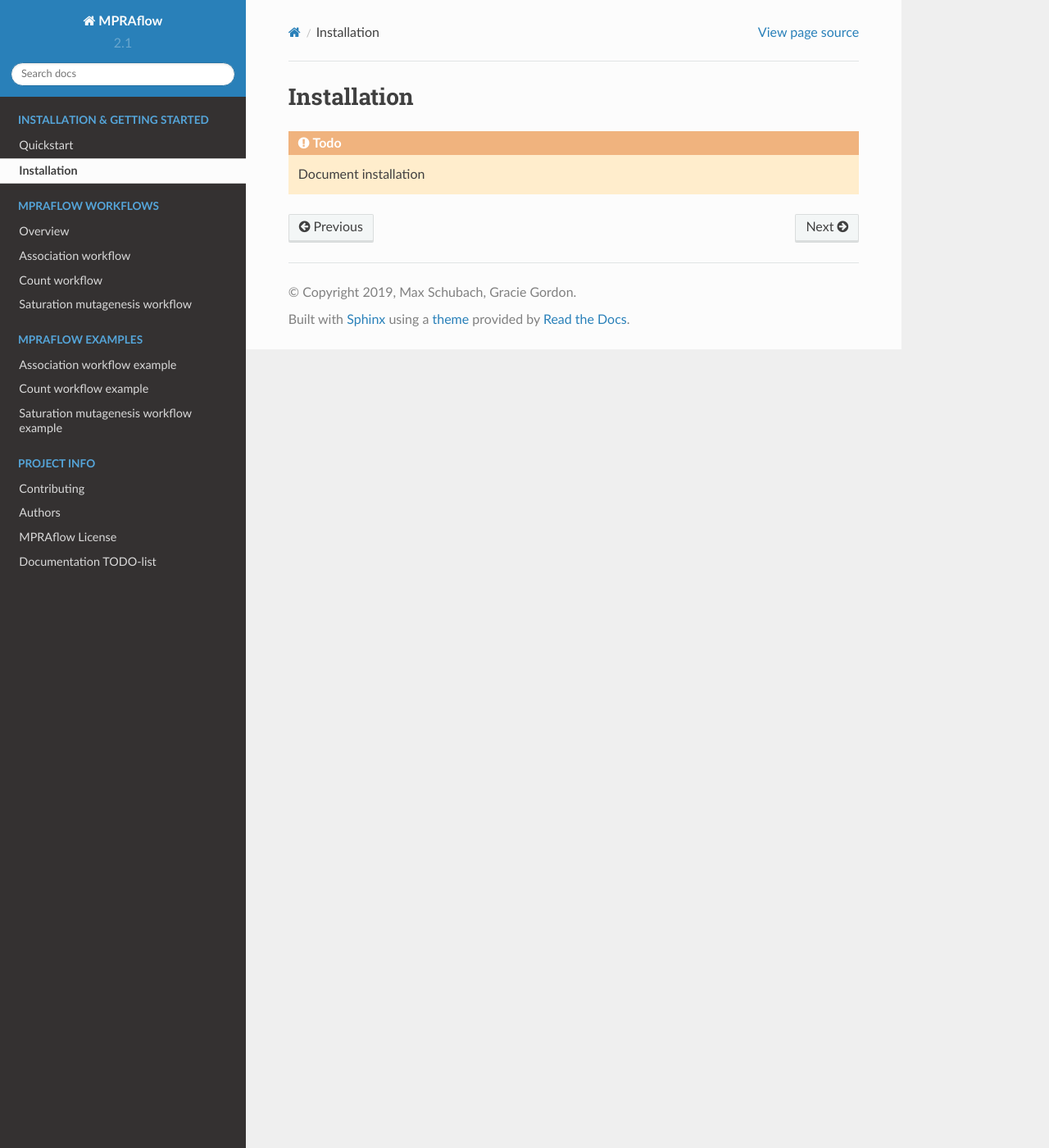
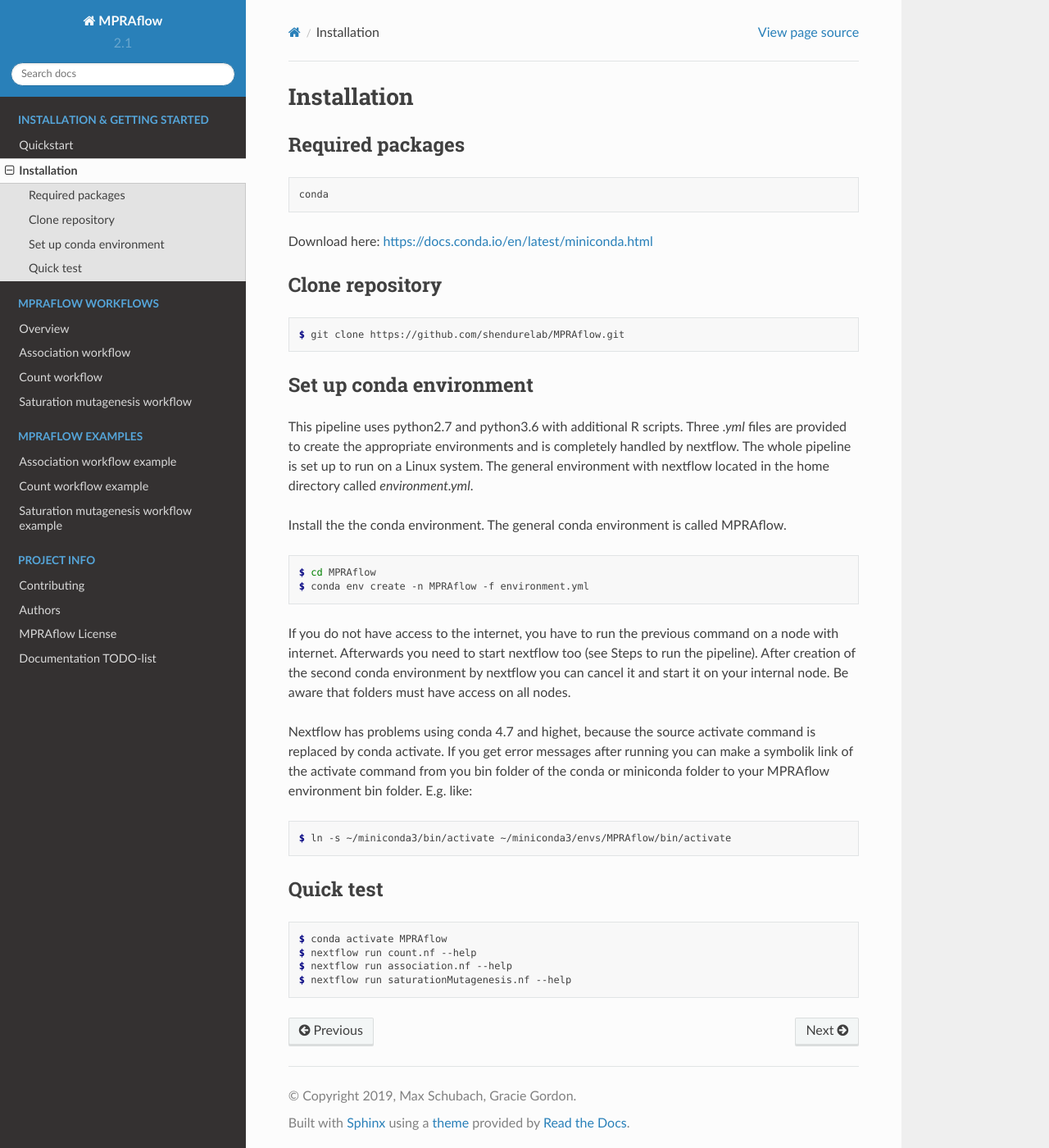
Before and after one commit to shendurelab/MPRAflow, a Sphinx documentation site: the page built from docs/install.rst, in a window 1280 px wide and 1400 px high. Shown: the whole window at 82% size. Built offline with Sphinx 7.4.7 and the Read the Docs theme 2.0.0, drawn with Linux system fonts in a browser that asks for light colours; formulas are drawn with MathJax 3; pages that are not in the unit, such as notebooks, are missing from menus.

Commit message:
installation documentation

```diff
--- a/docs/install.rst
+++ b/docs/install.rst
@@ -3,5 +3,48 @@ Installation
 =====================
 
 
-.. todo::
-  Document installation
+Required packages
+==================
+
+.. parsed-literal::
+
+  	conda
+
+Download here: https://docs.conda.io/en/latest/miniconda.html
+
+Clone repository
+=================
+
+.. code-block:: console
+
+    $ git clone https://github.com/shendurelab/MPRAflow.git
+
+Set up conda environment
+========================
+
+This pipeline uses python2.7 and python3.6 with additional R scripts. Three `.yml` files are provided to create the appropriate environments and is completely handled by nextflow. The whole pipeline is set up to run on a Linux system. The general environment with nextflow located in the home directory called `environment.yml`.
+
+Install the the conda environment. The general conda environment is called MPRAflow.
+
+.. code-block:: console
+
+    $ cd MPRAflow
+    $ conda env create -n MPRAflow -f environment.yml
+
+If you do not have access to the internet, you have to run the previous command on a node with internet. Afterwards you need to start nextflow too (see Steps to run the pipeline). After creation of the second conda environment by nextflow you can cancel it and start it on your internal node. Be aware that folders must have access on all nodes.
+
+Nextflow has problems using conda 4.7 and highet, because the source activate command is replaced by conda activate. If you get error messages after running you can make a symbolik link of the activate command from you bin folder of the conda or miniconda folder to your MPRAflow environment bin folder. E.g. like:
+
+.. code-block:: console
+
+    $ ln -s ~/miniconda3/bin/activate ~/miniconda3/envs/MPRAflow/bin/activate
+
+Quick test
+============
+
+.. code-block:: console
+
+    $ conda activate MPRAflow
+    $ nextflow run count.nf --help
+    $ nextflow run association.nf --help
+    $ nextflow run saturationMutagenesis.nf --help
```
